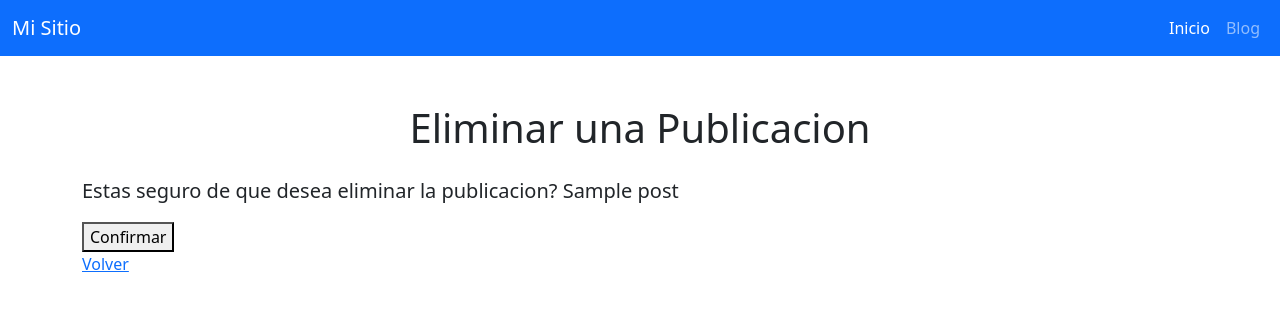
After one commit to DianaZarza93/PythonProyecto1, a Django app: page /blog/post/delete/1 in a window 1280 px wide. The commit adds this page. Shown: the top 311 px of the page. Run offline with Django 5.2, Linux system fonts and the light colour scheme; tables that the repository leaves empty hold one stand-in row (values such as "Sample post").

Commit message:
Agregar vistas para crear, actualizar y eliminar publicaciones, y mejorar la configuración de URLs y redirecciones.

```diff
--- a/Proyecto1/settings.py
+++ b/Proyecto1/settings.py
@@ -21,6 +21,8 @@ BASE_DIR = Path(__file__).resolve().parent.parent
 
 # SECURITY WARNING: keep the secret key used in production secret!
 SECRET_KEY = 'django-insecure-7ce#8)$=e!#47=umq40mbo@#d@=wimjj)1a!9lx=_vwo)v3&*6'
+# SECURITY WARNING: don't run with debug turned on in production!
+LOGIN_REDIRECT_URL = '/blog/post/list'
 
 # SECURITY WARNING: don't run with debug turned on in production!
 DEBUG = True
--- /dev/null
+++ b/blog/templates/blog/post_confirm_delete.html
@@ -0,0 +1,20 @@
+ {% extends "main/base.html" %}
+
+    {% block title %}
+        Eliminar
+    {% endblock title %}
+
+    {% block content_title %}
+    Eliminar una Publicacion
+    {% endblock content_title %}
+
+    {% block content %}
+        <p class="fs-5">Estas seguro de que desea eliminar la publicacion? {{ object }}</p>
+        <form method="post">
+            {% csrf_token %}
+            <button type="submit">Confirmar</button>
+        </form>
+        <div>
+            <a href="{% url 'blog:post_list' %}">Volver</a>
+        </div>
+    {% endblock content %}
--- a/blog/templates/blog/post_list.html
+++ b/blog/templates/blog/post_list.html
@@ -37,8 +37,8 @@
                             {% endif %}
                             <td>
                                 <a href="{% url 'blog:post_detail' post.id %}" class="btn btn-sm btn-info">Detalle</a>
-                                <a href="#" class="btn btn-sm btn-warning">Cambiar</a>
-                                <a href="#" class="btn btn-sm btn-danger">Eliminar</a>
+                                <a href="{% url 'blog:post_update' post.id %}" class="btn btn-sm btn-warning">Cambiar</a>
+                                <a href="{% url 'blog:post_delete' post.id %}" class="btn btn-sm btn-danger">Eliminar</a>
                             </td>
                         </tr>
                     {% endfor %}
--- a/blog/urls.py
+++ b/blog/urls.py
@@ -9,6 +9,9 @@ urlpatterns = [
     #path('post/list', views.post_list, name='post_list'),
     path('', views.PostListView.as_view(), name='post_list'),
     path('post/list', views.PostListView.as_view(), name='post_list'),
-    path('post/create', views.post_create, name='post_create'),
+    #path('post/create', views.post_create, name='post_create'),
+    path('post/create', views.PostCreateView.as_view(), name='post_create'),
+    path('post/update/<int:pk>', views.PostUpdateView.as_view(), name='post_update'),
     path('post/detail/<int:pk>', views.PostDetailView.as_view(), name='post_detail'),
+    path('post/delete/<int:pk>', views.PostDeleteView.as_view(), name='post_delete'),
 ]
--- a/blog/views.py
+++ b/blog/views.py
@@ -1,5 +1,6 @@
-from django.views.generic import ListView, DeleteView, DetailView
+from django.views.generic import ListView, DeleteView, DetailView, CreateView, UpdateView
 from django.shortcuts import render, redirect
+from django.urls import reverse_lazy
 from .forms import PostForm
 from .models import Post
 
@@ -40,5 +41,35 @@ def post_create(request):
         form = PostForm()
     return render(request, 'blog/post_create.html',context={'form': form})
 
+class PostCreateView(CreateView):
+    model = Post
+    form_class = PostForm
+    success_url = reverse_lazy('blog:post_list')
+
+    def form_valid(self, form):
+        if self.request.user.is_authenticated:
+            form.instance.autor = self.request.user
+        else:
+            form.add_error(None, "Debes estar logueado para crear una publicación.")
+            return self.form_invalid(form)
+        return super().form_valid(form)
+
+class PostUpdateView(UpdateView):
+    model = Post
+    form_class = PostForm
+    success_url = reverse_lazy('blog:post_list')
+
+    def form_valid(self, form):
+        if self.request.user.is_authenticated:
+            form.instance.autor = self.request.user
+        else:
+            form.add_error(None, "Debes estar logueado para editar una publicación.")
+            return self.form_invalid(form)
+        return super().form_valid(form)
+
 class PostDetailView(DetailView):
     model = Post
+
+class PostDeleteView(DeleteView):
+    model = Post
+    success_url = reverse_lazy('blog:post_list')
```
Also changed, not shown: blog/templates/blog/post_form.html (renamed from blog/templates/blog/post_create.html, +6 -1 lines).
